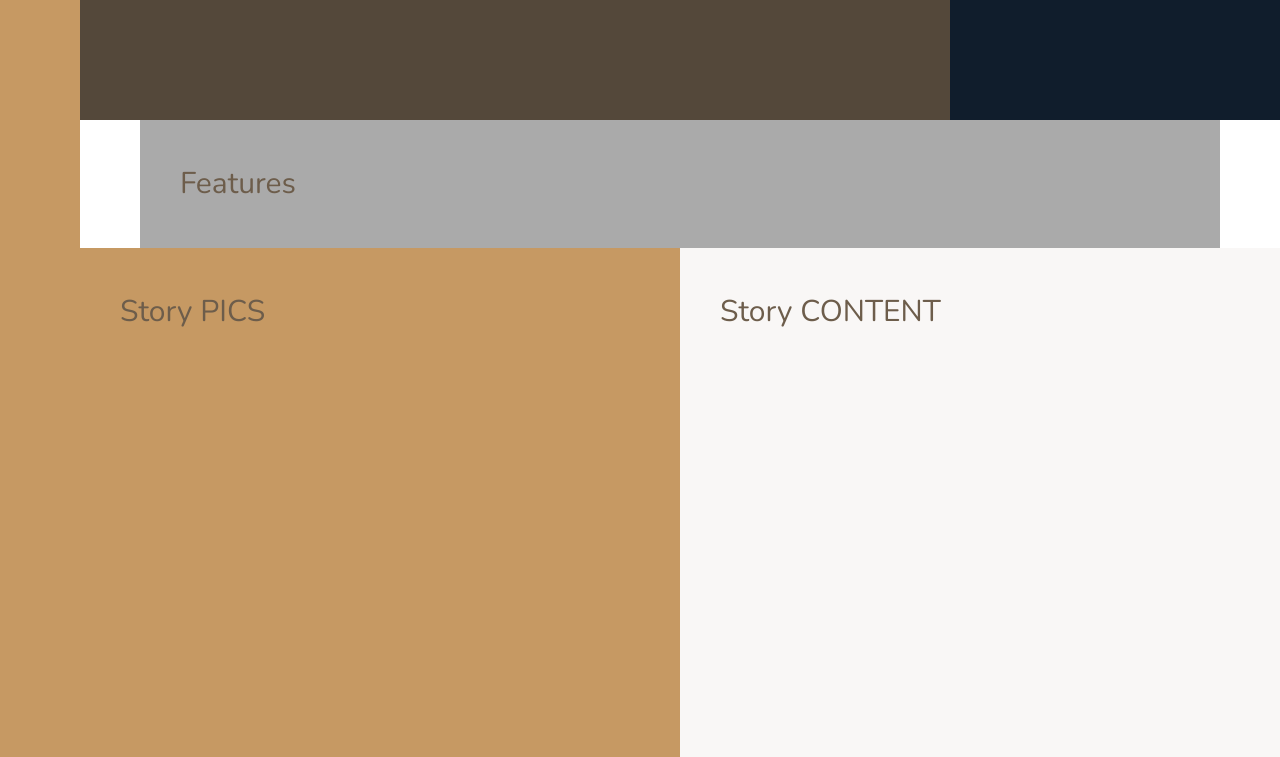
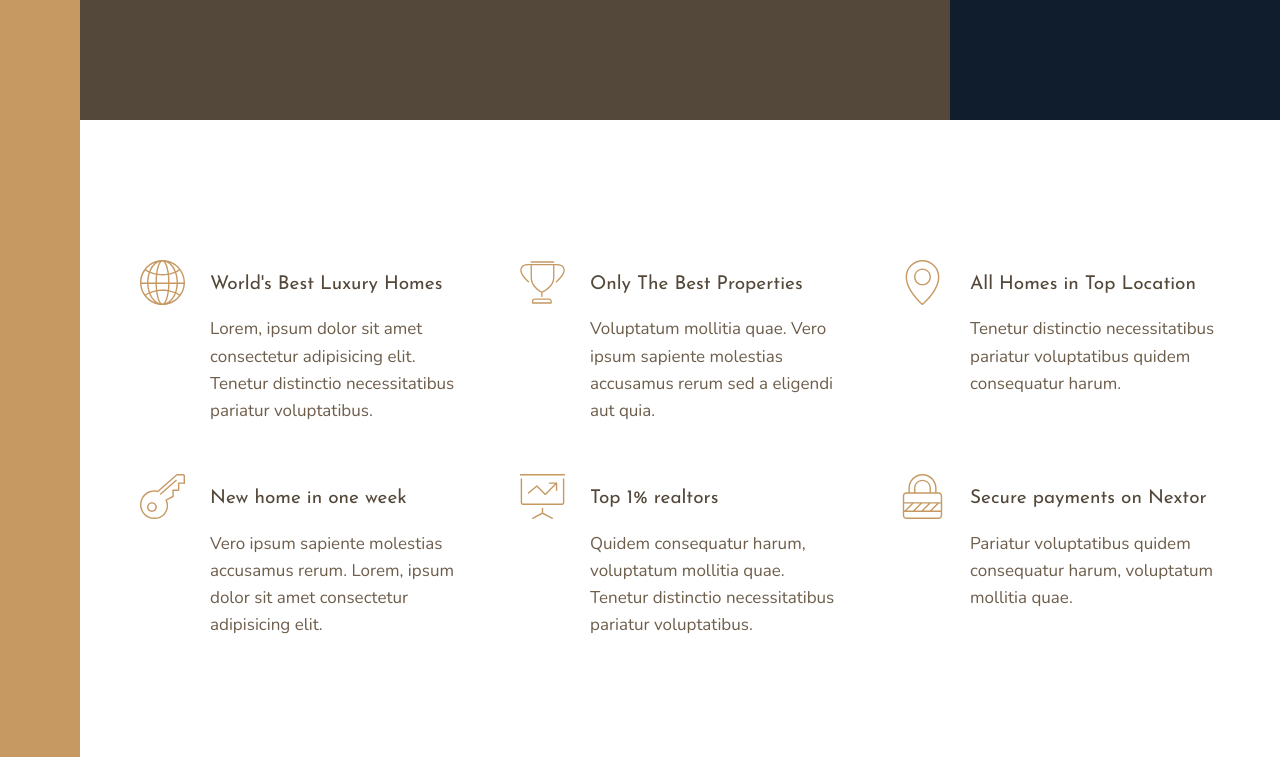
Before and after one commit to Henelllis/Nexter, a website: page index.html in a window 1280 px wide. Shown: the part 520-1277 px from the top of the page. Drawn offline with nearby package versions, Linux system fonts and the light colour scheme.

Commit message:
Design Features section

```diff
--- a/index.html
+++ b/index.html
@@ -25,7 +25,60 @@
         </div>
 
         <section class="features">
-            Features
+            <div class="feature">
+                <svg class="feature__icon">
+                    <use xlink:href="img/sprite.svg#icon-global"></use>
+                </svg>
+                <h4 class="heading-4 heading-4--dark">  World's Best Luxury Homes  </h4>
+                <p class="feature__text">
+                    Lorem, ipsum dolor sit amet consectetur adipisicing elit. Tenetur distinctio necessitatibus pariatur voluptatibus.
+                </p>
+            </div>
+            <div class="feature">
+                <svg class="feature__icon">
+                    <use xlink:href="img/sprite.svg#icon-trophy"></use>
+                </svg>
+                <h4 class="heading-4 heading-4--dark">  Only The Best Properties</h4>
+                <p class="feature__text">
+                    Voluptatum mollitia quae. Vero ipsum sapiente molestias accusamus rerum sed a eligendi aut quia.
+                </p>
+            </div>
+            <div class="feature">
+                <svg class="feature__icon">
+                    <use xlink:href="img/sprite.svg#icon-map-pin"></use>
+                </svg>
+                <h4 class="heading-4 heading-4--dark">  All Homes in Top Location  </h4>
+                <p class="feature__text">
+                    Tenetur distinctio necessitatibus pariatur voluptatibus quidem consequatur harum.
+                </p>
+            </div>
+            <div class="feature">
+                <svg class="feature__icon">
+                    <use xlink:href="img/sprite.svg#icon-key"></use>
+                </svg>
+                <h4 class="heading-4 heading-4--dark">  New home in one week </h4>
+                <p class="feature__text">
+                    Vero ipsum sapiente molestias accusamus rerum. Lorem, ipsum dolor sit amet consectetur adipisicing elit.
+                </p>
+            </div>
+            <div class="feature">
+                <svg class="feature__icon">
+                    <use xlink:href="img/sprite.svg#icon-presentation"></use>
+                </svg>
+                <h4 class="heading-4 heading-4--dark">  Top 1% realtors </h4>
+                <p class="feature__text">
+                    Quidem consequatur harum, voluptatum mollitia quae. Tenetur distinctio necessitatibus pariatur voluptatibus.
+                </p>
+            </div>
+            <div class="feature">
+                <svg class="feature__icon">
+                    <use xlink:href="img/sprite.svg#icon-lock"></use>
+                </svg>
+                <h4 class="heading-4 heading-4--dark" >  Secure payments on Nextor  </h4>
+                <p class="feature__text">
+                    Pariatur voluptatibus quidem consequatur harum, voluptatum mollitia quae.
+                </p>
+            </div>
         </section>
 
         <div class="story__pictures">
--- a/sass/_base.scss
+++ b/sass/_base.scss
@@ -40,9 +40,5 @@
     grid-template-columns: [sidebar-start] 8rem [sidebar-end full-start] minmax(6rem ,1fr)
                             [center-start] repeat(8 ,[col-start]  minmax(min-content, 14rem) [col-end])
                             [center-end] minmax(6rem ,1fr) [full-end] ;
-    //dev purpose
-    & > * {
-        padding: 40px;
-        font-size: 3rem;
-    }
+
 }
--- a/sass/_features.scss
+++ b/sass/_features.scss
@@ -1,5 +1,35 @@
 
 .features {
-    background-color: $color-grey-light-2;
     grid-column: center-start / center-end;
+
+    margin: 15rem 0;
+
+    display: grid;
+    //grid-template-columns: repeat(3 ,1fr);
+    grid-template-columns:  repeat(auto-fit, minmax(25rem, 1fr));
+    grid-gap: 6rem;
+
+    align-items: start;
 }
+
+.feature {
+
+    display: grid;
+
+    grid-template-columns: min-content 1fr;
+    grid-row-gap: 1.5rem;
+    grid-column-gap: 2.5rem;
+
+    &__icon{
+        fill: $color-primary;
+        width: 4.5rem;
+        height: 4.5rem;
+        grid-row: 1 / span 2;
+        transform: translateY(-1rem);
+    }
+
+    &__text{
+        font-size: 1.7rem;
+    }
+
+}
--- a/sass/_typography.scss
+++ b/sass/_typography.scss
@@ -0,0 +1,29 @@
+%heading {
+    font-family: $font-display;
+    font-weight: 400;
+}
+
+.heading-1 {
+    @extend %heading;
+}
+
+.heading-2 {
+    @extend %heading;
+}
+
+.heading-3 {
+    @extend %heading;
+}
+
+.heading-4 {
+    @extend %heading;
+    font-size: 1.9rem;
+
+    &--light {
+        color:$color-grey-light-1;
+    }
+
+    &--dark {
+        color:$color-grey-dark-1;
+    }
+}
```
Also changed, not shown: css/style.css.
